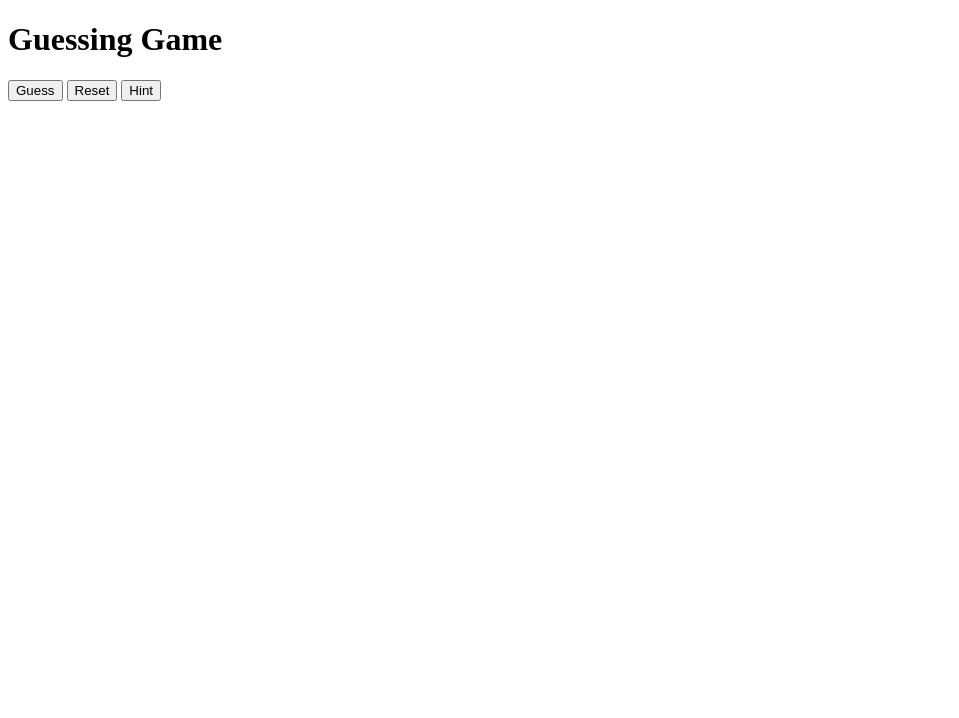
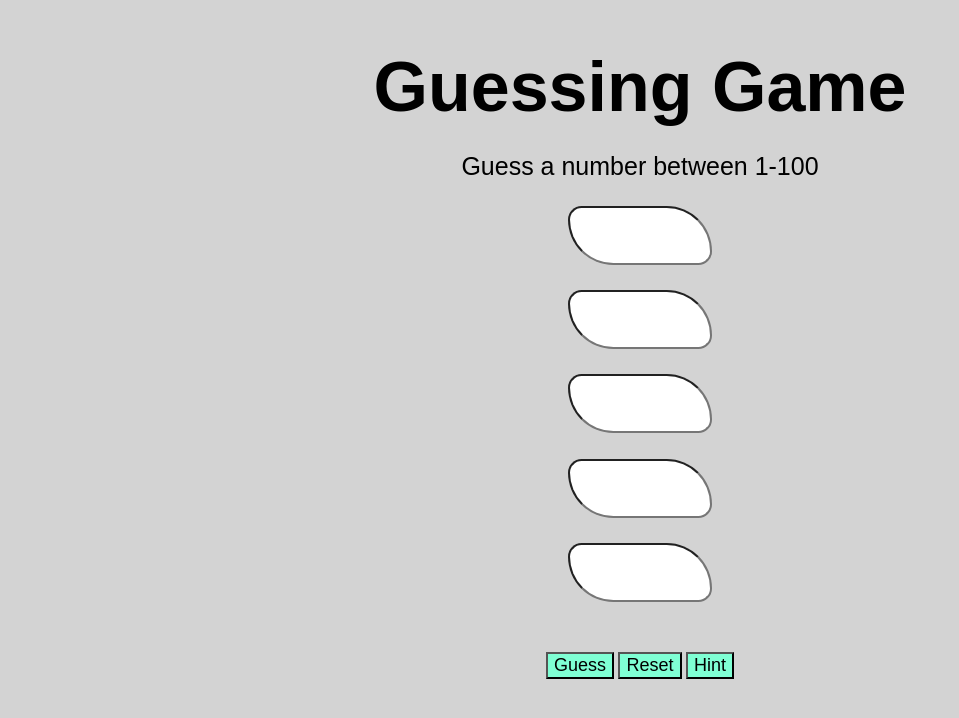
Before and after one commit to uu158292/Guessing-Game, a plain HTML site: page index.html in a window 1280 px wide. Shown: the whole page, without its empty margins (0-959 px from the left). Drawn offline with Linux system fonts and the light colour scheme.

Commit message:
updated work

```diff
--- a/index.html
+++ b/index.html
@@ -9,12 +9,16 @@
 </head>
 <body>
     <h1>Guessing Game</h1>
-<p></p>
-<button>Guess</button>
-<button>Reset</button>
-<button>Hint</button>
-<!-- a text input field, and buttons. -->
+<p>Guess a number between 1-100</p>
+<input type="text" id="box">
+<input type="text" id="box">
+<input type="text" id="box">
+<input type="text" id="box">
+<input type="text" id="box">
 
+<button id="Guess">Guess</button>
+<button class="Other"id="Reset">Reset</button>
+<button class="Other"id="Hint">Hint</button>
 
 <script src="index.js"></script>
 </body>
--- a/main.css
+++ b/main.css
@@ -0,0 +1,37 @@
+body {
+    background-color: lightgrey;
+    font-family:fantasy;
+    text-align: center;
+}
+
+h1 {
+    font-size: 70px;
+    margin-bottom: 1%;
+}
+
+p{
+    font-size: 25px;
+}
+
+input {
+
+    margin: auto;
+    display: block;
+    border-radius: 15px 50px;
+    padding: 20px;
+    width: 100px;
+    height: 15px;
+    font-family: fantasy;
+    font-size: x-large;
+}
+
+#box{
+    margin-bottom: 2%;
+}
+
+button {
+    background-color: aquamarine;
+    font-family: fantasy;
+    font-size: large;
+    margin-top: 2%;
+}
```
